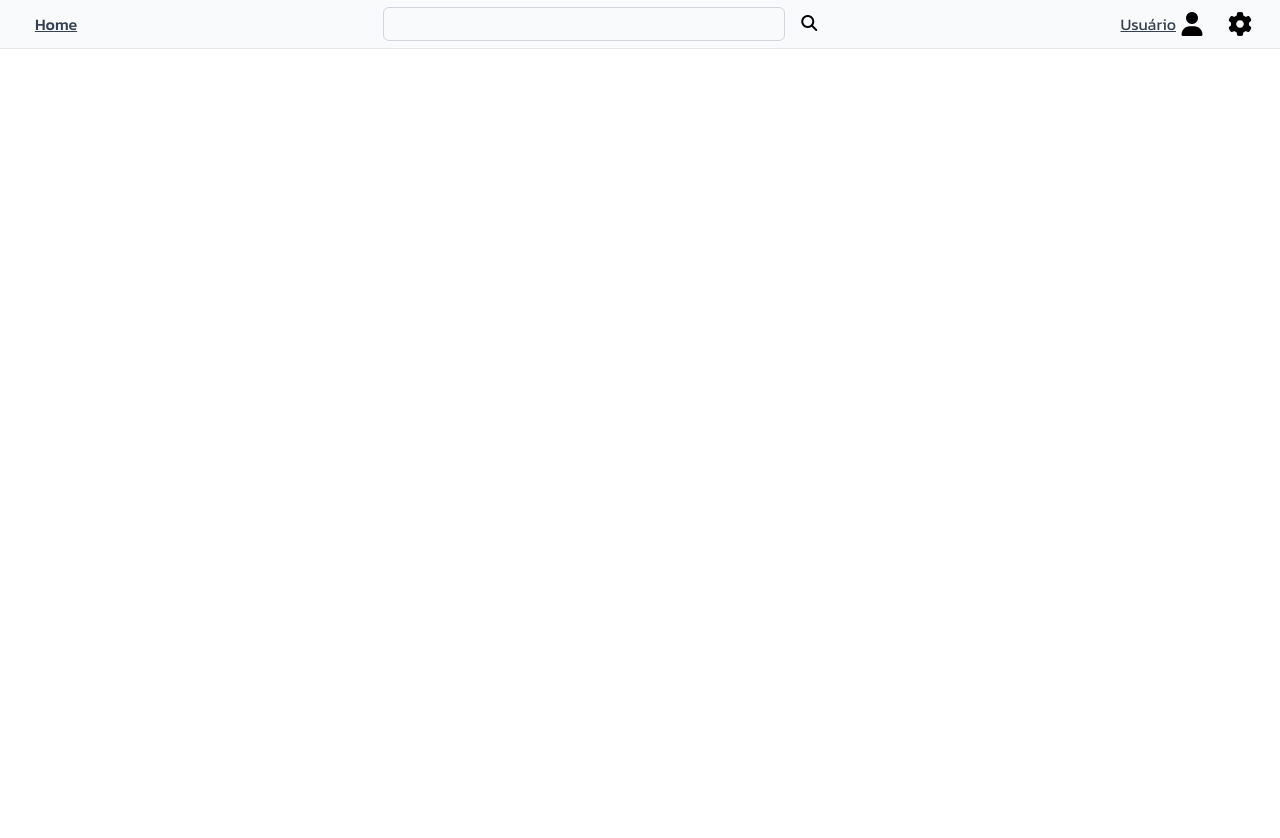
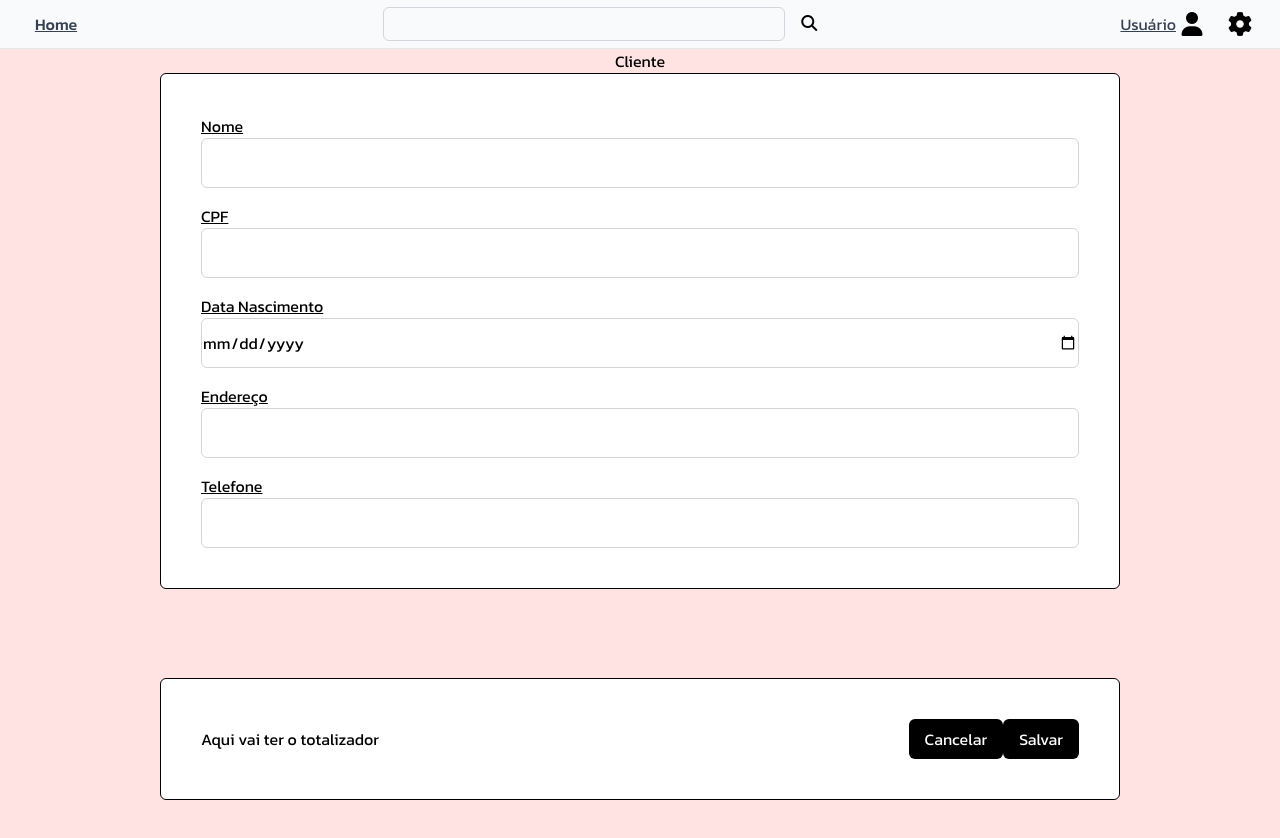
Before and after one commit to SidiJr/locacao-brinquedos-front, a React (Vite) app: page /cliente/form in a window 1280 px wide. Before the commit this address had no page. Shown: the top 838 px of the page. Before the commit the page ends 800 px from the top, so only its background shows below. Built offline with nearby package versions, Linux system fonts and the light colour scheme.

Commit message:
feat: :sparkles: Formulários
Adicionados os formulários que serão necessários.

```diff
--- a/src/App.jsx
+++ b/src/App.jsx
@@ -1,11 +1,12 @@
 import "./App.css";
-import React, { useContext } from "react";
 import Home from "./components/Home";
 import About from "./components/About";
 import NavBar from "./components/NavBar";
 import { BrowserRouter as Router, Route, Routes } from "react-router-dom";
 import Login from "./components/Login";
 import { useAuth, AuthProvider } from "./contexts/AuthContext";
+import FormLocacao from "./components/Form/FormLocacao";
+import FormClientes from "./components/Form/FormClientes";
 
 function App() {
   return (
@@ -29,6 +30,10 @@ const AuthContent = () => {
         <Routes>
           <Route path="/" element={isAuthenticated ? <Home /> : <Login />} />
           <Route path="/about" element={<About />} />
+          {/* <Route path="/locacao" element={<About/>} /> */}
+          <Route path="/locacao/form" element={<FormLocacao />} />
+          {/* <Route path="/cliente" element={<About />} /> */}
+          <Route path="/cliente/form" element={<FormClientes />} />
         </Routes>
       </div>
     </div>
--- /dev/null
+++ b/src/components/Form/FormClientes.jsx
@@ -0,0 +1,47 @@
+import { FormProvider } from "../../contexts/FormContext";
+import Form from "./FormElements/BaseForm";
+
+const FormClientes = () => {
+
+    const fields = [
+        {
+            name: 'nome',
+            type: 'text',
+            label: 'Nome',
+            required: true,
+        },
+        {
+            name: 'cpf',
+            type: 'text',
+            label: 'CPF',
+            required: true,
+        },
+        {
+            name: 'data_nascimento',
+            type: 'date',
+            label: 'Data Nascimento',
+            required: true,
+        },
+        {
+            name: 'endereco',
+            type: 'text',
+            label: 'Endereço',
+            required: true,
+        },
+        {
+            name: 'telefone',
+            type: 'tel',
+            label: 'Telefone',
+            required: true,
+        },
+    ];
+
+    return (
+        <FormProvider>
+            <Form fields={fields} title={"Cliente"} />
+        </FormProvider>
+    );
+
+}
+
+export default FormClientes;
--- /dev/null
+++ b/src/components/Form/FormLocacao.jsx
@@ -0,0 +1,35 @@
+import { FormProvider } from "../../contexts/FormContext";
+import Form from "./FormElements/BaseForm";
+
+const FormLocacao = () => {
+
+    const fields = [
+        {
+            name: 'cliente',
+            type: 'text',
+            label: 'Cliente',
+            required: true,
+        },
+        {
+            name: 'data_atual',
+            type: 'date',
+            label: 'Data Atual',
+            required: true,
+        },
+        {
+            name: 'data_devolucao',
+            type: 'date',
+            label: 'Data Devolução',
+            required: true,
+        },
+    ];
+
+    return (
+        <FormProvider>
+            <Form fields={fields} title={"Locação"} showList />
+        </FormProvider>
+    );
+
+}
+
+export default FormLocacao;
```
Also changed, not shown: src/components/Form/FormBrinquedos.jsx (added), src/components/Form/FormMarca.jsx (added), src/components/Form/FormPagamento.jsx (added), src/components/Form/FormPapeis.jsx (added), src/components/Form/FormPermissao.jsx (added), src/components/Form/FormTipoBrinquedo.jsx (added), src/components/Form/FormUsuarios.jsx (added).
